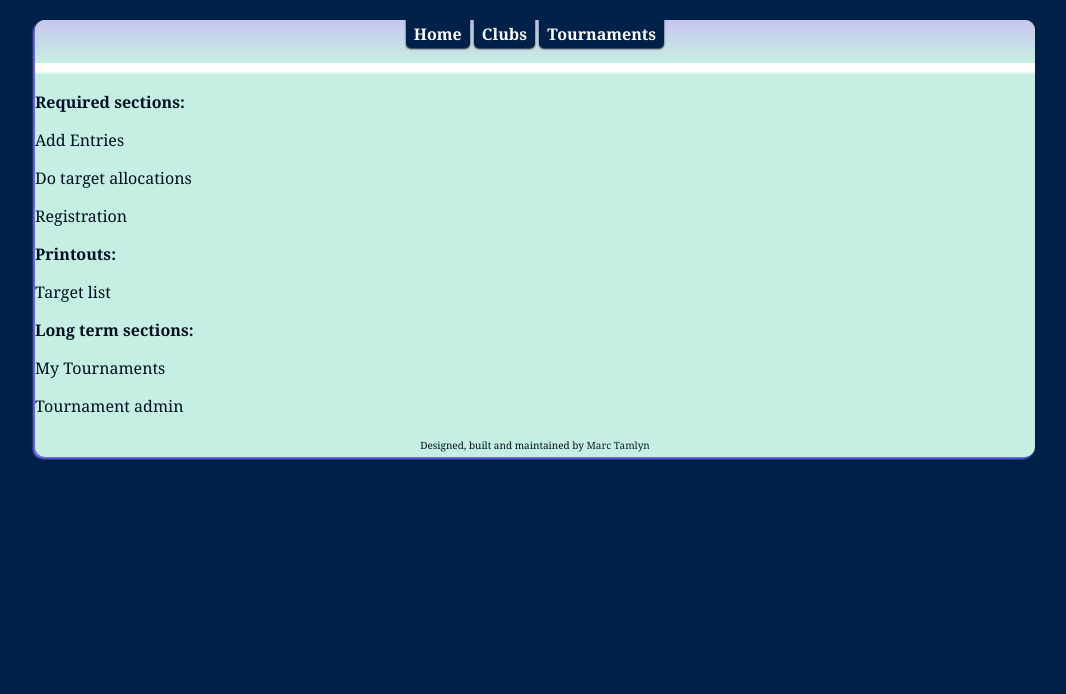
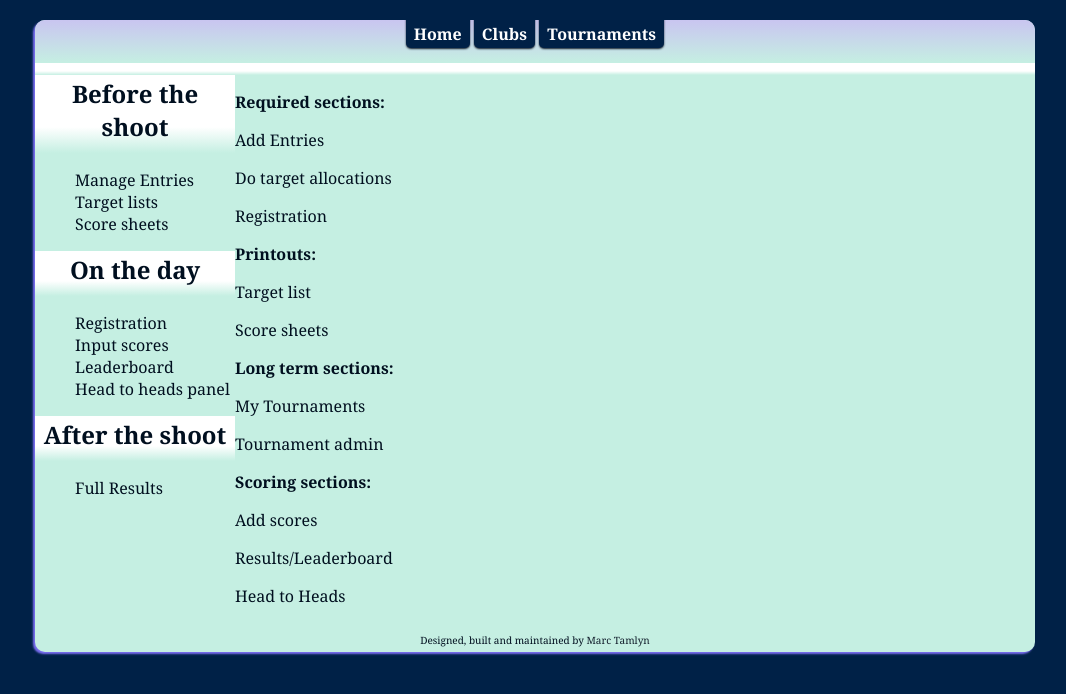
Before and after one commit to mjtamlyn/tamlynscore, a Django app: template src/entries/templates/competition_index.html in a window 1280 px wide. Shown: the top 694 px of the page, without its empty margins (105-1171 px from the left). Run offline with Django 3.2, Linux system fonts and the light colour scheme; the template is opened without the code that fills it, so the values that code supplies are empty; parts of the project's set-up code (start-up, migrations or seed data) failed here and were passed over.

Commit message:
Start of competition css

```diff
--- a/src/core/static/css/base.css
+++ b/src/core/static/css/base.css
@@ -20,6 +20,9 @@ ul {
 }
 li {
     display: block;
+}
+.clear {
+    clear: both;
 }
 .hidden {
     display: none;
--- /dev/null
+++ b/src/entries/static/css/competition.css
@@ -0,0 +1,7 @@
+.competition-nav {
+    float: left;
+    width: 200px;
+}
+.competition-content {
+    float: left;
+}
--- a/src/entries/templates/competition_index.html
+++ b/src/entries/templates/competition_index.html
@@ -1,8 +1,36 @@
 {% extends 'base.html' %}
+
+{% block extrastyles %}
+<link rel="stylesheet" href="{{ STATIC_URL }}css/competition.css">
+{% endblock %}
 
 {% block content %}
 <h1>{{ competition }}</h1>
 
+{% block competition_nav %}
+<div class="competition-nav">
+    <h2>Before the shoot</h2>
+    <ul>
+        <li>Manage Entries</li>
+        <li>Target lists</li>
+        <li>Score sheets</li>
+    </ul>
+    <h2>On the day</h2>
+    <ul>
+        <li>Registration</li>
+        <li>Input scores</li>
+        <li>Leaderboard</li>
+        <li>Head to heads panel</li>
+    </ul>
+    <h2>After the shoot</h2>
+    <ul>
+        <li>Full Results</li>
+    </ul>
+</div>
+{% endblock %}
+
+<div class="competition-content">
+    {% block competition_content %}
     <p><strong>Required sections:</strong></p>
     <p>Add Entries</p>
     <p>Do target allocations</p>
@@ -10,9 +38,19 @@
 
     <p><strong>Printouts:</strong></p>
     <p>Target list</p>
+    <p>Score sheets</p>
 
     <p><strong>Long term sections:</strong></p>
     <p>My Tournaments</p>
     <p>Tournament admin</p>
 
+    <p><strong>Scoring sections:</strong><p>
+    <p>Add scores</p>
+    <p>Results/Leaderboard</p>
+    <p>Head to Heads</p>
     {% endblock %}
+</div>
+
+<div class="clear"></div>
+
+{% endblock %}
--- a/src/entries/urls.py
+++ b/src/entries/urls.py
@@ -5,5 +5,5 @@ admin.autodiscover()
 
 urlpatterns = patterns('entries.views',
     (r'^$', 'tournaments'),
-    (r'^(?P<slug>[\w-]+)$', 'competition_index'),
+    (r'^(?P<slug>[\w-]+)/$', 'competition_index'),
 )
```
Lines whose indentation alone changed are shown as unchanged.
